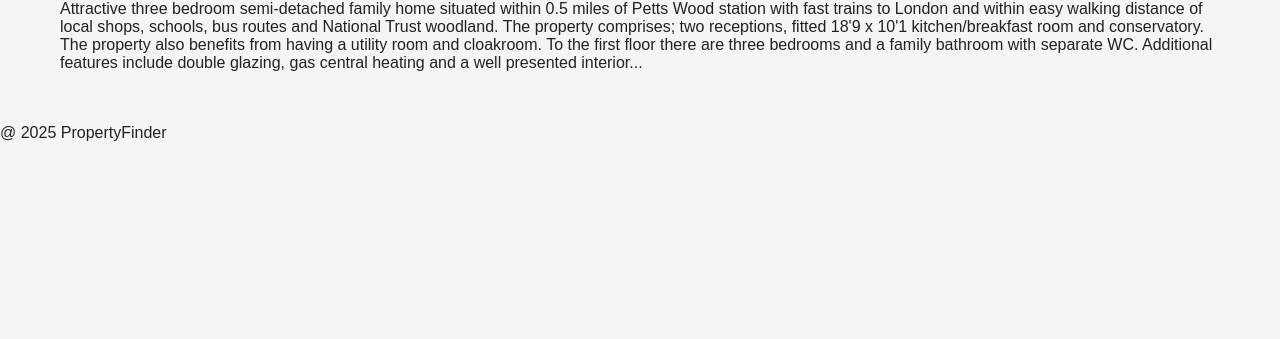
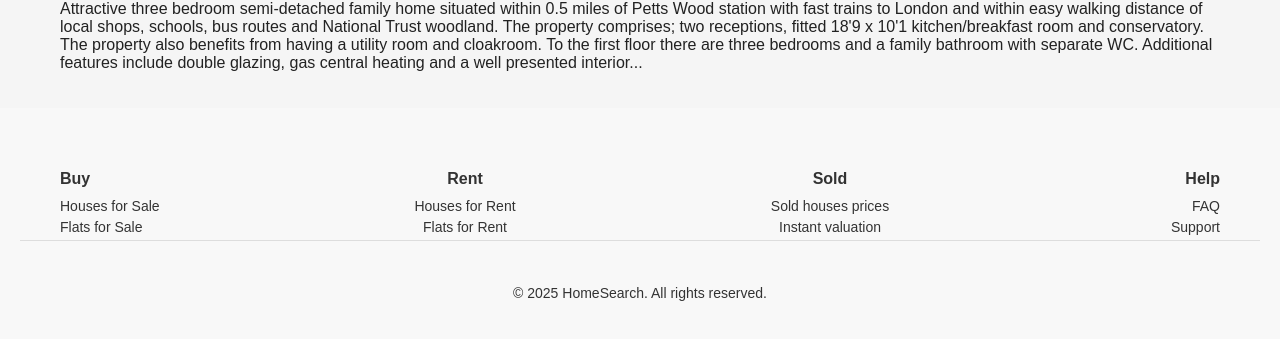
Before and after one commit to Chathumini0913/react-property-search, a React (Vite) app: page /property/1 in a window 1280 px wide. Shown: the part 729-1068 px from the top of the page. Before the commit the page ends 887 px from the top, so only its background shows below. Built offline with nearby package versions, Linux system fonts and the light colour scheme.

Commit message:
Modified the footer

```diff
--- a/src/components/Footer.jsx
+++ b/src/components/Footer.jsx
@@ -1,4 +1,4 @@
-function Footer() {
+/*function Footer() {
     return (
         <footer className="footer">
             <p>@ 2025 PropertyFinder</p>
@@ -6,4 +6,45 @@ function Footer() {
     );
 }
 
+export default Footer; */
+
+
+
+
+import { Link } from "react-router-dom";
+import "../styles/App.css";
+
+function Footer() {
+  return (
+    <footer className="footer">
+      <div className="footer-top">
+        <div className="footer-column">
+          <h4>Buy</h4>
+          <Link to="/search?mode=buy">Houses for Sale</Link>
+          <Link to="/search?mode=buy">Flats for Sale</Link>
+        </div>
+        <div className="footer-column">
+          <h4>Rent</h4>
+          <Link to="/search?mode=rent">Houses for Rent</Link>
+          <Link to="/search?mode=rent">Flats for Rent</Link>
+        </div>
+        <div className="footer-column">
+          <h4>Sold</h4>
+          <Link to="/search?mode=sold">Sold houses prices</Link>
+          <Link to="/search?mode=sold">Instant valuation</Link>
+        </div>
+        <div className="footer-column">
+          <h4>Help</h4>
+          <Link to="/faq">FAQ</Link>
+          <Link to="/support">Support</Link>
+        </div>
+      </div>
+
+      <div className="footer-bottom">
+        <p>&copy; 2025 HomeSearch. All rights reserved.</p>
+      </div>
+    </footer>
+  );
+}
+
 export default Footer;
--- a/src/styles/App.css
+++ b/src/styles/App.css
@@ -360,24 +360,6 @@ h1 {
   font-weight: bold;
 }
 
-/* Buy / Rent toggle */
-/*.buy-rent-toggle {
-  display: flex;
-  gap: 10px;
-}
-
-.buy-rent-toggle button {
-  padding: 10px 20px;
-  border: 1px solid #ccc;
-  background: white;
-  cursor: pointer;
-}
-
-.buy-rent-toggle .active {
-  background: #00deb6;
-  border-color: #00deb6;
-}*/
-
 .sign-in-btn {
     padding: 8px 16px;
     border: 2px solid #00deb6;
@@ -406,3 +388,64 @@ h1 {
     object-fit: cover;
     border-radius: 8px;
 }
+
+
+.footer {
+  background-color: #f8f8f8;
+  padding: 40px 20px;
+  font-size: 14px;
+  color: #333;
+}
+
+.footer a {
+  display: block;
+  color: #333;
+  text-decoration: none;
+  margin: 5px 0;
+}
+
+.footer a:hover {
+  text-decoration: underline;
+}
+
+
+.footer-top {
+    display: grid;
+    grid-template-columns: repeat(4, 1fr);
+    padding: 0 20px;
+    max-width: 1200px;
+    margin: 0 auto;
+}
+
+.footer-column {
+  text-align: center;
+}
+
+.footer-column h4 {
+  font-size: 16px;
+  margin-bottom: 10px;
+}
+
+.footer-column:first-child {
+    text-align: left;
+}
+
+.footer-column:nth-child(2) {
+    justify-self: center ;
+    transform: translate(-30px);
+}
+
+.footer-column:nth-child(3) {
+    justify-self: center;
+    transform: translateX(45px);
+}
+
+.footer-column:last-child {
+  text-align: right;
+}
+
+.footer-bottom {
+  text-align: center;
+  border-top: 1px solid #ddd;
+  padding-top: 30px;
+}
```
